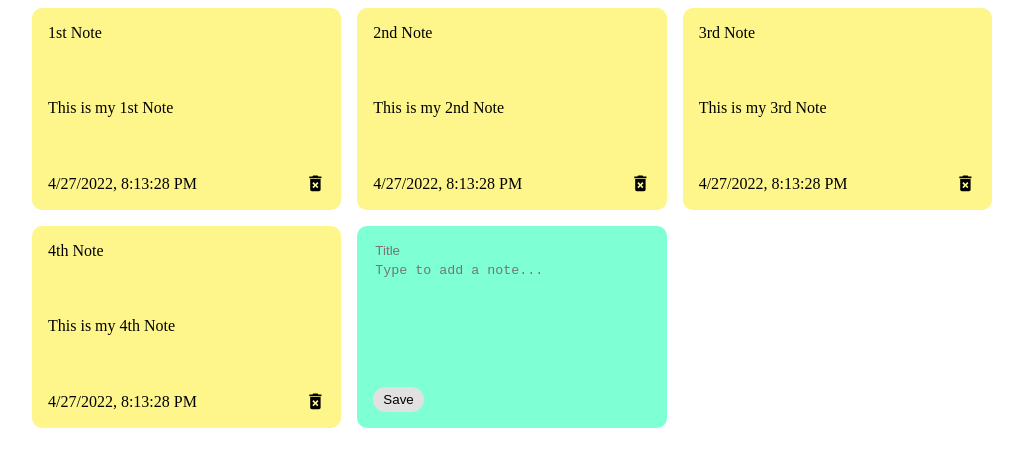
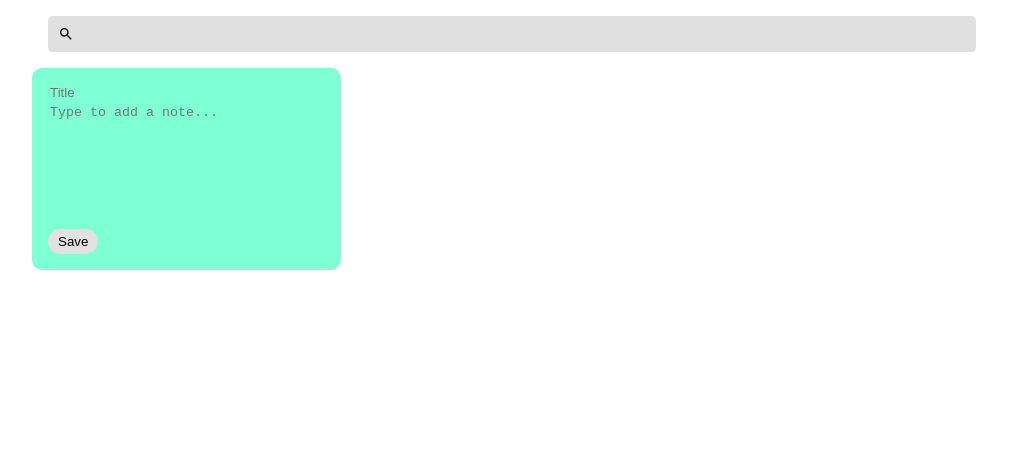
Before and after one commit to SameedUllah/notes-app, a React (Create React App) app in the folder client/: page / in a window 1280 px wide. Shown: the top 466 px of the page, without its empty margins (128-1151 px from the left). Built offline with nearby package versions, Linux system fonts and the light colour scheme.

Commit message:
WIP: Added Search Functionallity * Created Interfaces

```diff
--- a/client/src/App.tsx
+++ b/client/src/App.tsx
@@ -1,6 +1,8 @@
 import { useState } from "react";
+import { IAddNote } from "./interfaces/Note";
 
 import { NotesList } from "./components/NotesList";
+import { Search } from "./components/Search";
 
 const App = () => {
   const date = new Date();
@@ -32,7 +34,9 @@ const App = () => {
     },
   ]);
 
-  const addNote = (note: any) => {
+  const [search, setSearch] = "";
+
+  const addNote = (note: IAddNote): void => {
     const newNote = {
       id: Math.random(),
       title: note.title,
@@ -48,15 +52,33 @@ const App = () => {
     setNotes(newNotes);
   };
 
+  // const note1: <NoteProps> = {
+  //   note: {},
+  //   handleDeleteNote: HandleDeleteNote,
+  // }
+
+  // const note2: Required<Omit<Partial<INote>, 'id'>> = {
+
+  // }
+
   return (
     <div className="container">
+      <Search handleSearchNote={setSearch} />
       <NotesList
-        notes={notes}
+        notes={notes.filter((note) => {
+          note.content.includes(search);
+        })}
         handleAddNote={addNote}
         handleDeleteNote={deleteNote}
       />
     </div>
   );
+
+  // return (
+  //   <div className="container">
+  //     <button onClick={handleClick}>Create note</button>
+  //   </div>
+  // )
 };
 
 export default App;
--- a/client/src/components/AddNote.tsx
+++ b/client/src/components/AddNote.tsx
@@ -1,7 +1,17 @@
 import { useState } from "react";
+import { IAddNote } from "../interfaces/Note";
 
-export const AddNote = ({ handleAddNote }: any) => {
-  const [note, setNote] = useState({
+import { NoteProps } from "./Note";
+
+export interface AddNoteProps
+  extends Required<Pick<NoteProps, "handleAddNote">> {}
+
+// export interface AddNoteProps {
+//   handleAddNote: HandleAddNote
+// }
+
+export const AddNote = ({ handleAddNote }: AddNoteProps): JSX.Element => {
+  const [note, setNote] = useState<IAddNote>({
     title: "",
     content: "",
   });
--- a/client/src/components/Note.tsx
+++ b/client/src/components/Note.tsx
@@ -1,27 +1,27 @@
 import { MdDeleteForever } from "react-icons/md";
+import { IAddNote, INote } from "../interfaces/Note";
 
-interface NoteProps {
-  id: number;
-  title: string;
-  content: string;
-  date: string;
-  handleDeleteNote(id: number): number;
+export type HandleDeleteNote = (id: number) => void;
+export type HandleAddNote = (note: IAddNote) => void;
+
+export interface NoteProps {
+  note: INote;
+  handleDeleteNote: HandleDeleteNote;
+  handleAddNote?: HandleAddNote;
 }
 
 export const Note = ({
-  id,
-  title,
-  content,
+  note: { id, title, content },
   handleDeleteNote,
 }: NoteProps) => {
-  const dateStr = new Date();
+  const date = new Date();
 
   return (
     <div className="note">
       <span>{title}</span>
       <span>{content}</span>
       <div className="note-footer">
-        {dateStr.toLocaleString()}
+        {date.toLocaleString()}
         <MdDeleteForever
           onClick={() => handleDeleteNote(id)}
           className="delete-icon"
--- a/client/src/components/NotesList.tsx
+++ b/client/src/components/NotesList.tsx
@@ -1,18 +1,22 @@
-import { Note } from "./Note";
+import { HandleAddNote, HandleDeleteNote, Note } from "./Note";
 import { AddNote } from "./AddNote";
+import { INote } from "../interfaces/Note";
 
-export const NotesList = ({ notes, handleDeleteNote, handleAddNote }: any) => (
+interface NoteListProps {
+  notes: INote[];
+  handleDeleteNote: HandleDeleteNote;
+  handleAddNote: HandleAddNote;
+}
+
+export const NotesList = ({
+  notes,
+  handleDeleteNote,
+  handleAddNote,
+}: NoteListProps) => (
   <div className="notes-list">
     {notes.map(
       (note: { id: number; title: string; content: string; date: string }) => (
-        <Note
-          key={note.id}
-          id={note.id}
-          title={note.title}
-          content={note.content}
-          date={note.date}
-          handleDeleteNote={handleDeleteNote}
-        />
+        <Note key={note.id} note={note} handleDeleteNote={handleDeleteNote} />
       )
     )}
     <AddNote handleAddNote={handleAddNote} />
--- a/client/src/components/Search.tsx
+++ b/client/src/components/Search.tsx
@@ -1,12 +1,15 @@
-import React from "react";
-
 import { MdSearch } from "react-icons/md";
 
-const Search = () => (
-  <div className="search">
-    <MdSearch className="search-icons" size="1.3em" />
-    <input type="text" placeholder="type to search..." />
-  </div>
-);
-
-export default Search;
+export const Search = ({ handleSearchNote }: any) => {
+  return (
+    <div className="search">
+      <MdSearch className="search-icon">
+        <input
+          onChange={(event) => handleSearchNote(event.target.value)}
+          type="text"
+          placeholder="Type here to search"
+        />
+      </MdSearch>
+    </div>
+  );
+};
--- a/client/src/index.css
+++ b/client/src/index.css
@@ -16,10 +16,7 @@
 .notes-list {
   display: grid;
   grid-gap: 1rem;
-	grid-template-columns: repeat(
-		auto-fill,
-		minmax(250px, 1fr)
-	);
+  grid-template-columns: repeat(auto-fill, minmax(250px, 1fr));
 }
 
 .note {
@@ -59,7 +56,6 @@ textarea {
   background-color: aquamarine;
 }
 
-
 textarea:focus {
   outline: none;
 }
@@ -79,3 +75,31 @@ textarea:focus {
   background-color: #ededed;
   cursor: pointer;
 }
+
+.search {
+	display: flex;
+	align-items: center;
+	background-color: #e0e0e0;
+	border-radius: 5px;
+	padding: 10px;
+	margin: 1em;
+}
+
+/* .search {
+  display: flex;
+  align-items: center;
+  background-color: rgb(233, 233, 233);
+  border-radius: 10px;
+  padding: 5px;
+  margin-bottom: 1.5em;
+} */
+
+.search input {
+  border: none;
+  background-color: #e0e0e0;
+  width: 100%;
+}
+
+.search input:focus {
+  outline: none;
+}
--- /dev/null
+++ b/client/src/interfaces/Note.ts
@@ -0,0 +1,11 @@
+
+export interface INote {
+  id: number;
+  title: string;
+  content: string;
+  date: string;
+}
+
+export interface IAddNote extends Pick<INote, 'title' | 'content'> {
+
+}
--- a/client/tsconfig.json
+++ b/client/tsconfig.json
@@ -6,6 +6,7 @@
       "dom.iterable",
       "esnext"
     ],
+    "downlevelIteration": true,
     "allowJs": true,
     "skipLibCheck": true,
     "esModuleInterop": true,
```
Lines whose indentation alone changed are shown as unchanged.
